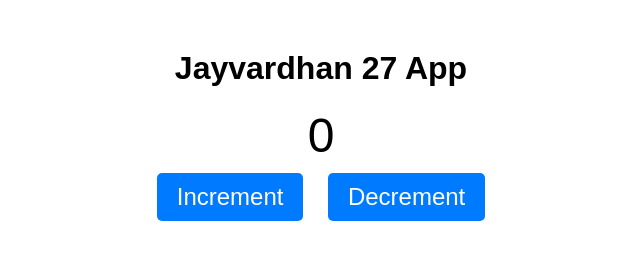
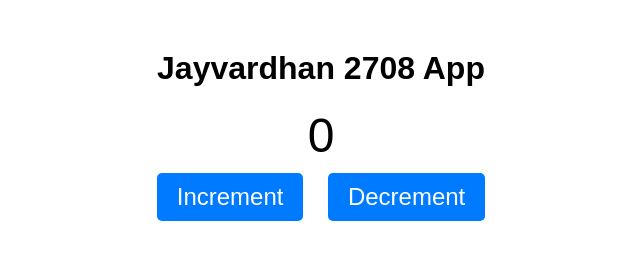
Before and after one commit to jayvardhan2111/circle-cli, a plain HTML site: page index.html in a window 1280 px wide. Shown: the whole page, without its empty margins (319-959 px from the left). Drawn offline with Linux system fonts and the light colour scheme.

Commit message:
added new code

```diff
--- a/index.html
+++ b/index.html
@@ -34,7 +34,7 @@
   </style>
 </head>
 <body>
-  <h1>Jayvardhan 27 App</h1>
+  <h1>Jayvardhan 2708 App</h1>
   <div class="counter" id="counter">0</div>
   <button class="button" onclick="increment()">Increment</button>
   <button class="button" onclick="decrement()">Decrement</button>
```
Also changed, not shown: 1 other file.
